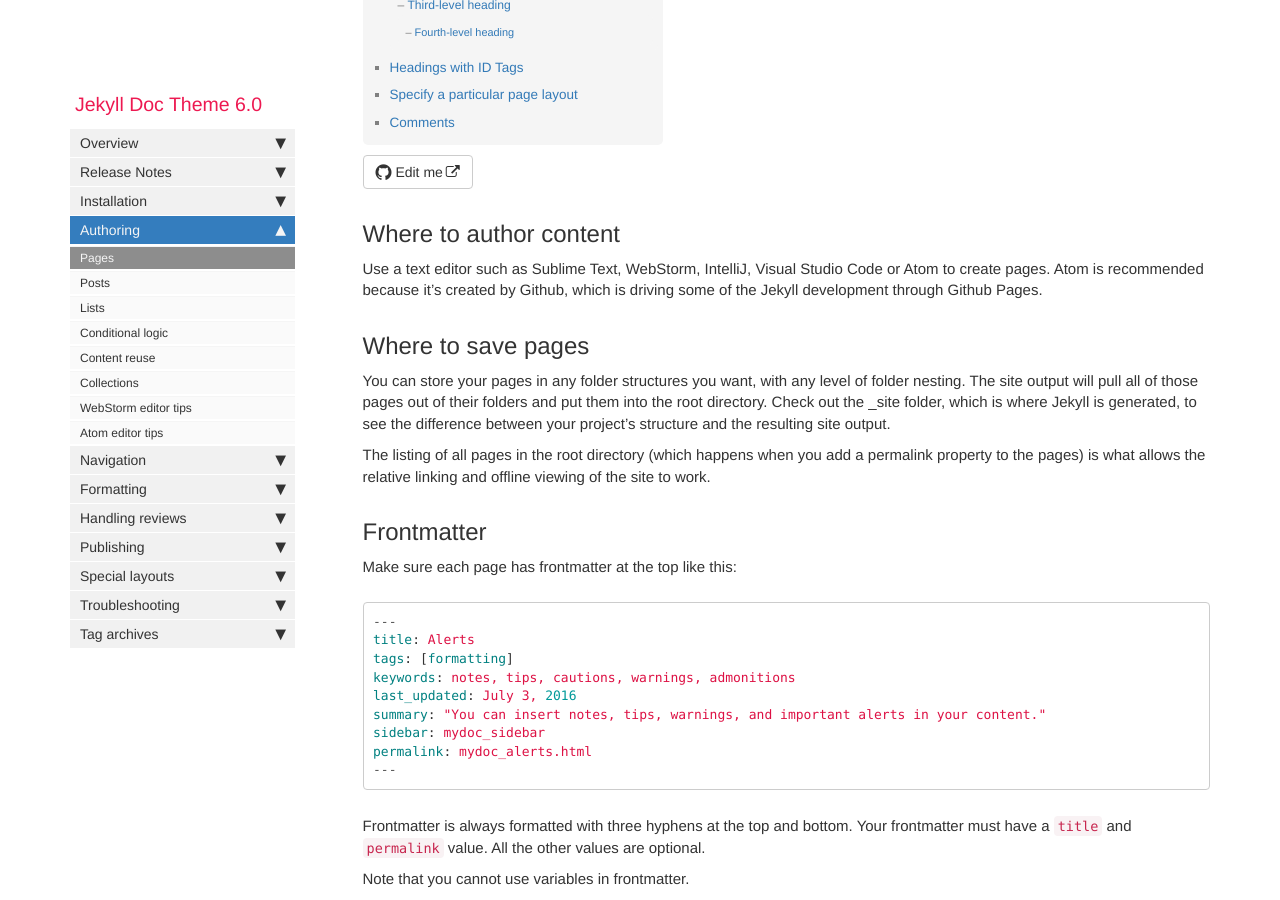
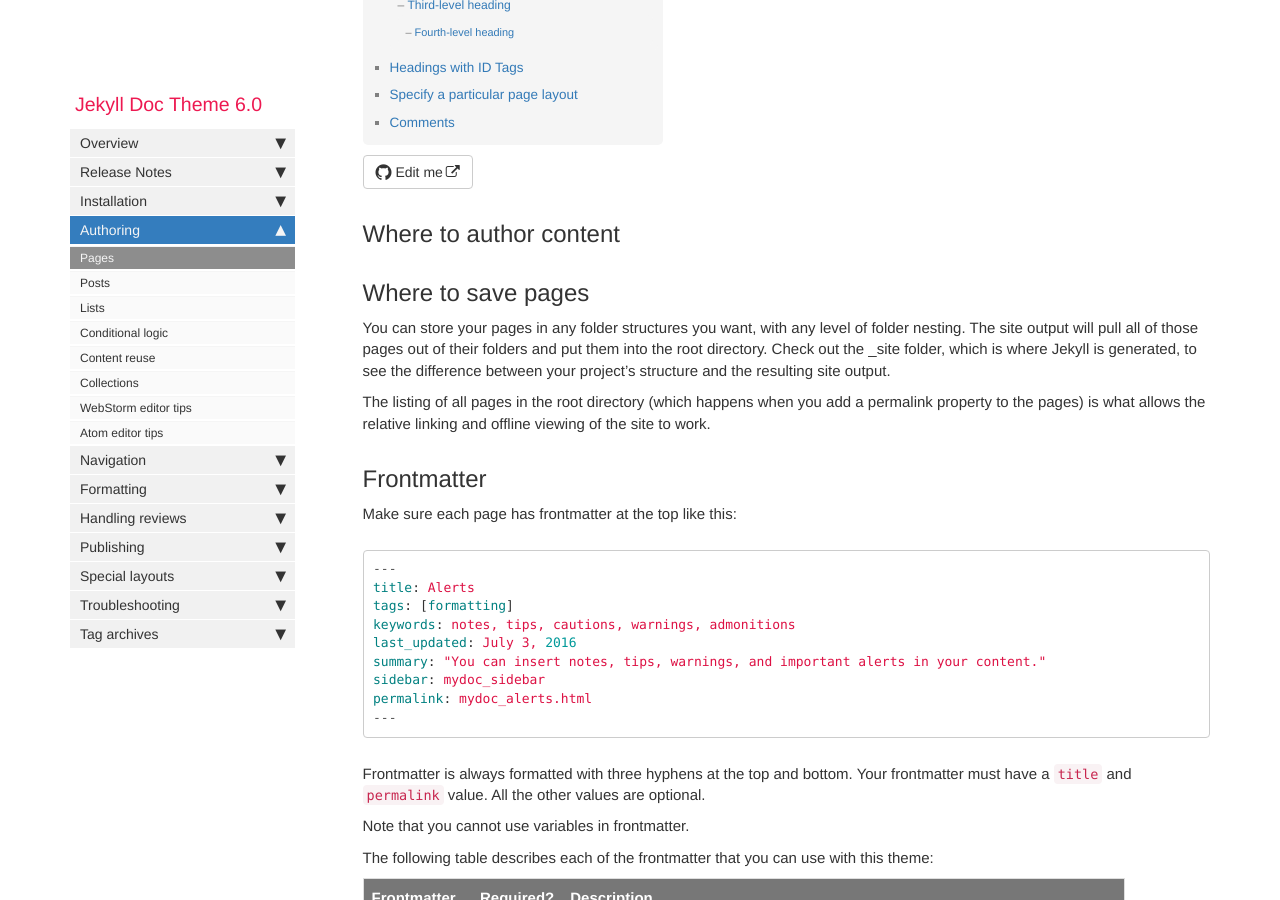
Before and after one commit to saus-journal/documentation, a Jekyll site: the page built from pages/mydoc/mydoc_pages.md, in a window 1280 px wide and 900 px high, scrolled down 625 px. Built offline with Jekyll 4.4.1, drawn with Linux system fonts in a browser that asks for light colours; comment, search, counter and statistics services are not loaded.

Commit message:
Update mydoc_pages.md

```diff
--- a/pages/mydoc/mydoc_pages.md
+++ b/pages/mydoc/mydoc_pages.md
@@ -10,7 +10,7 @@ folder: mydoc
 ---
 
 ## Where to author content
-Use a text editor such as Sublime Text, WebStorm, IntelliJ, Visual Studio Code or Atom to create pages. Atom is recommended because it's created by Github, which is driving some of the Jekyll development through Github Pages.
+
 
 ## Where to save pages
 
```
